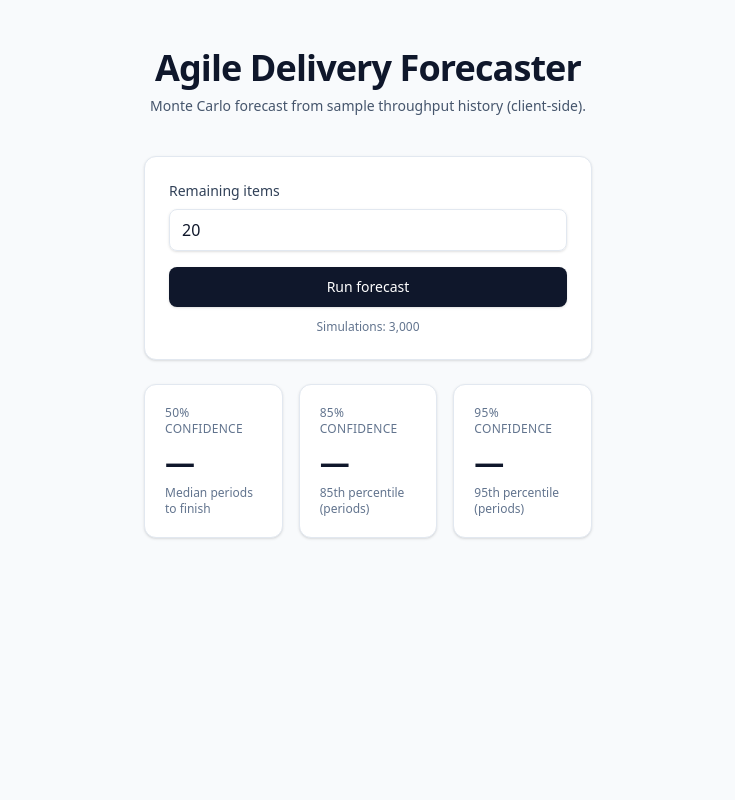
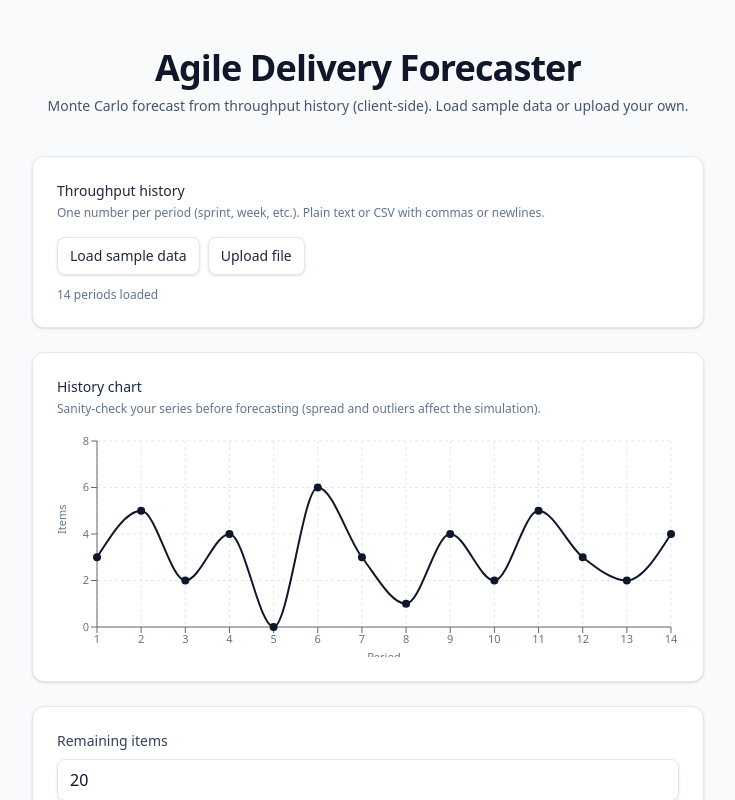
Before and after one commit to Mikrocode/FlowCast, a Next.js app: page / in a window 1280 px wide. Shown: the top 800 px of the page, without its empty margins (272-1007 px from the left). Built offline with nearby package versions, Linux system fonts and the light colour scheme.

Commit message:
Add upload data and show loaded data | Sample data

```diff
--- a/app/page.tsx
+++ b/app/page.tsx
@@ -1,7 +1,9 @@
 "use client";
 
 import { useEffect, useMemo, useRef, useState } from "react";
+import { ThroughputChart } from "@/components/ThroughputChart";
 import { sampleThroughput } from "@/data/sampleThroughput";
+import { parseThroughputText } from "@/lib/parseThroughput";
 import { percentile, runMonteCarlo } from "@/lib/montecarlo";
 
 const DEFAULT_REMAINING = 20;
@@ -16,6 +18,9 @@ export default function Home() {
   const [p95, setP95] = useState<number | null>(null);
   const [isRunning, setIsRunning] = useState(false);
   const [simulationDisplay, setSimulationDisplay] = useState(SIMULATIONS);
+  const [throughputHistory, setThroughputHistory] = useState<number[]>(() => [...sampleThroughput]);
+  const [dataError, setDataError] = useState<string | null>(null);
+  const fileInputRef = useRef<HTMLInputElement>(null);
   const rafRef = useRef<number | null>(null);
 
   useEffect(() => {
@@ -30,6 +35,9 @@ export default function Home() {
     Number.isFinite(remainingParsed) &&
     remainingParsed > 0;
 
+  const hasThroughputData =
+    throughputHistory.length > 0 && throughputHistory.some((t) => t > 0);
+
   const cards = useMemo(
     () => [
       { label: "50% confidence", value: p50, sub: "Median periods to finish" },
@@ -40,7 +48,7 @@ export default function Home() {
   );
 
   function handleRun() {
-    if (!isValid || isRunning) return;
+    if (!canRunForecast || isRunning) return;
     if (rafRef.current !== null) cancelAnimationFrame(rafRef.current);
 
     setIsRunning(true);
@@ -61,7 +69,7 @@ export default function Home() {
       rafRef.current = null;
       setSimulationDisplay(SIMULATIONS);
 
-      const sorted = runMonteCarlo(sampleThroughput, remainingParsed, SIMULATIONS);
+      const sorted = runMonteCarlo(throughputHistory, remainingParsed, SIMULATIONS);
       setP50(percentile(sorted, 50));
       setP85(percentile(sorted, 85));
       setP95(percentile(sorted, 95));
@@ -71,6 +79,43 @@ export default function Home() {
     rafRef.current = requestAnimationFrame(tick);
   }
 
+  function handleLoadSample() {
+    setDataError(null);
+    setThroughputHistory([...sampleThroughput]);
+  }
+
+  function handlePickFile() {
+    fileInputRef.current?.click();
+  }
+
+  function handleFileChange(e: React.ChangeEvent<HTMLInputElement>) {
+    const file = e.target.files?.[0];
+    e.target.value = "";
+    if (!file) return;
+
+    const reader = new FileReader();
+    reader.onload = () => {
+      const text = String(reader.result ?? "");
+      const nums = parseThroughputText(text);
+      if (nums.length === 0) {
+        setDataError("No valid numbers found. Use comma or newline separated values (e.g. 5, 3, 7).");
+        return;
+      }
+      if (!nums.some((t) => t > 0)) {
+        setDataError("Need at least one period with throughput greater than zero.");
+        return;
+      }
+      setDataError(null);
+      setThroughputHistory(nums);
+    };
+    reader.onerror = () => {
+      setDataError("Could not read that file.");
+    };
+    reader.readAsText(file);
+  }
+
+  const canRunForecast = isValid && hasThroughputData;
+
   return (
     <main className="mx-auto flex min-h-screen max-w-3xl flex-col px-4 py-12 sm:px-6">
       <div className="mb-10 text-center">
@@ -78,11 +123,66 @@ export default function Home() {
           Agile Delivery Forecaster
         </h1>
         <p className="mt-2 text-sm text-slate-600">
-          Monte Carlo forecast from sample throughput history (client-side).
+          Monte Carlo forecast from throughput history (client-side). Load sample data or upload your own.
         </p>
       </div>
 
-      <div className="mx-auto w-full max-w-md space-y-6">
+      <div className="mx-auto w-full max-w-2xl space-y-6">
+        <div className="rounded-xl border border-slate-200 bg-white p-6 shadow-sm">
+          <h2 className="text-sm font-medium text-slate-800">Throughput history</h2>
+          <p className="mt-1 text-xs text-slate-500">
+            One number per period (sprint, week, etc.). Plain text or CSV with commas or newlines.
+          </p>
+          <div className="mt-4 flex flex-wrap gap-2">
+            <button
+              type="button"
+              onClick={handleLoadSample}
+              disabled={isRunning}
+              className="rounded-lg border border-slate-200 bg-white px-3 py-2 text-sm font-medium text-slate-800 shadow-sm hover:bg-slate-50 disabled:opacity-50"
+            >
+              Load sample data
+            </button>
+            <button
+              type="button"
+              onClick={handlePickFile}
+              disabled={isRunning}
+              className="rounded-lg border border-slate-200 bg-white px-3 py-2 text-sm font-medium text-slate-800 shadow-sm hover:bg-slate-50 disabled:opacity-50"
+            >
+              Upload file
+            </button>
+            <input
+              ref={fileInputRef}
+              type="file"
+              accept=".csv,.txt,text/csv,text/plain"
+              className="hidden"
+              onChange={handleFileChange}
+            />
+          </div>
+          {dataError ? (
+            <p className="mt-3 text-sm text-red-600" role="alert">
+              {dataError}
+            </p>
+          ) : null}
+          <p className="mt-3 text-xs text-slate-500">
+            {throughputHistory.length} period{throughputHistory.length === 1 ? "" : "s"} loaded
+            {!hasThroughputData && throughputHistory.length > 0
+              ? " — add at least one period with throughput above zero."
+              : ""}
+          </p>
+        </div>
+
+        {throughputHistory.length > 0 ? (
+          <div className="rounded-xl border border-slate-200 bg-white p-6 shadow-sm">
+            <h2 className="text-sm font-medium text-slate-800">History chart</h2>
+            <p className="mt-1 text-xs text-slate-500">
+              Sanity-check your series before forecasting (spread and outliers affect the simulation).
+            </p>
+            <div className="mt-4">
+              <ThroughputChart data={throughputHistory} />
+            </div>
+          </div>
+        ) : null}
+
         <div className="rounded-xl border border-slate-200 bg-white p-6 shadow-sm">
           <label htmlFor="remaining" className="block text-sm font-medium text-slate-700">
             Remaining items
@@ -100,11 +200,16 @@ export default function Home() {
           <button
             type="button"
             onClick={handleRun}
-            disabled={!isValid || isRunning}
+            disabled={!canRunForecast || isRunning}
             className="mt-4 w-full rounded-lg bg-slate-900 px-4 py-2.5 text-sm font-medium text-white shadow-sm transition hover:bg-slate-800 disabled:cursor-not-allowed disabled:opacity-50"
           >
             {isRunning ? "Running…" : "Run forecast"}
           </button>
+          {!hasThroughputData ? (
+            <p className="mt-2 text-xs text-amber-700">
+              Load or upload throughput with at least one value above zero to run a forecast.
+            </p>
+          ) : null}
           <p
             className={`mt-3 text-center text-xs tabular-nums ${isRunning ? "font-medium text-slate-700" : "text-slate-500"}`}
           >
--- /dev/null
+++ b/components/ThroughputChart.tsx
@@ -0,0 +1,57 @@
+"use client";
+
+import {
+  CartesianGrid,
+  Line,
+  LineChart,
+  ResponsiveContainer,
+  Tooltip,
+  XAxis,
+  YAxis,
+} from "recharts";
+
+type Point = { period: number; throughput: number };
+
+export function ThroughputChart({ data }: { data: number[] }) {
+  const chartData: Point[] = data.map((throughput, i) => ({
+    period: i + 1,
+    throughput,
+  }));
+
+  return (
+    <div className="h-56 w-full min-w-0">
+      <ResponsiveContainer width="100%" height="100%">
+        <LineChart data={chartData} margin={{ top: 8, right: 8, left: 0, bottom: 0 }}>
+          <CartesianGrid strokeDasharray="3 3" stroke="#e2e8f0" />
+          <XAxis
+            dataKey="period"
+            tick={{ fontSize: 11, fill: "#64748b" }}
+            label={{ value: "Period", position: "insideBottom", offset: -4, fill: "#64748b", fontSize: 11 }}
+          />
+          <YAxis
+            tick={{ fontSize: 11, fill: "#64748b" }}
+            width={40}
+            label={{ value: "Items", angle: -90, position: "insideLeft", fill: "#64748b", fontSize: 11 }}
+          />
+          <Tooltip
+            contentStyle={{
+              fontSize: 12,
+              borderRadius: 8,
+              border: "1px solid #e2e8f0",
+            }}
+            formatter={(value: number | undefined) => [value ?? "—", "Throughput"]}
+            labelFormatter={(label) => `Period ${label}`}
+          />
+          <Line
+            type="monotone"
+            dataKey="throughput"
+            stroke="#0f172a"
+            strokeWidth={2}
+            dot={{ r: 3, fill: "#0f172a" }}
+            activeDot={{ r: 4 }}
+          />
+        </LineChart>
+      </ResponsiveContainer>
+    </div>
+  );
+}
--- a/lib/montecarlo.ts
+++ b/lib/montecarlo.ts
@@ -10,6 +10,9 @@ export function runMonteCarlo(
   const results: number[] = [];
   const n = throughputHistory.length;
   if (n === 0 || remainingItems <= 0 || simulations <= 0) {
+    return results;
+  }
+  if (!throughputHistory.some((t) => t > 0)) {
     return results;
   }
 
--- /dev/null
+++ b/lib/parseThroughput.ts
@@ -0,0 +1,16 @@
+/**
+ * Parse pasted text or CSV content into non-negative throughput numbers.
+ * Splits on commas, semicolons, whitespace, and newlines; skips non-numeric tokens.
+ */
+export function parseThroughputText(text: string): number[] {
+  const trimmed = text.trim();
+  if (!trimmed) return [];
+
+  const parts = trimmed.split(/[\s,;]+/).filter(Boolean);
+  const nums: number[] = [];
+  for (const p of parts) {
+    const n = Number.parseFloat(p);
+    if (Number.isFinite(n) && n >= 0) nums.push(n);
+  }
+  return nums;
+}
--- a/package.json
+++ b/package.json
@@ -11,7 +11,8 @@
   "dependencies": {
     "next": "^15.1.0",
     "react": "^19.0.0",
-    "react-dom": "^19.0.0"
+    "react-dom": "^19.0.0",
+    "recharts": "^2.15.0"
   },
   "devDependencies": {
     "@eslint/eslintrc": "^3.2.0",
```
